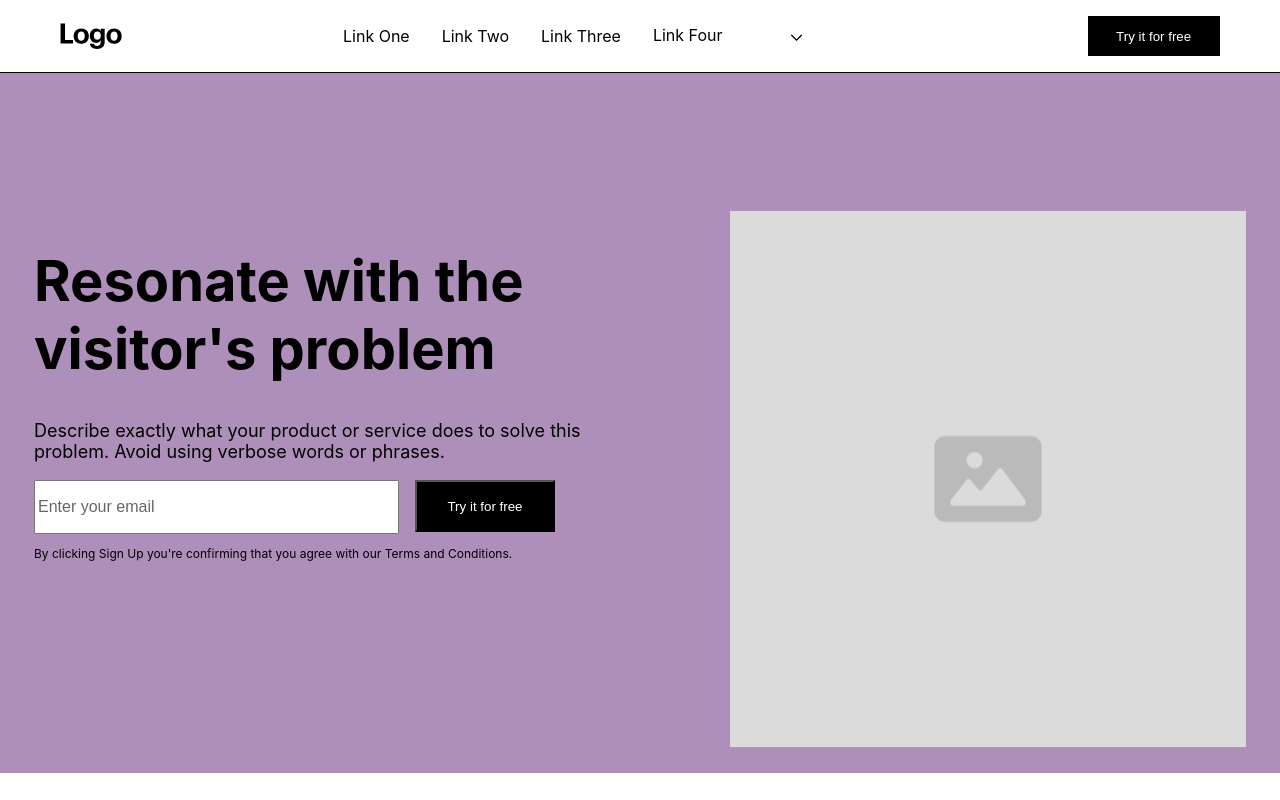
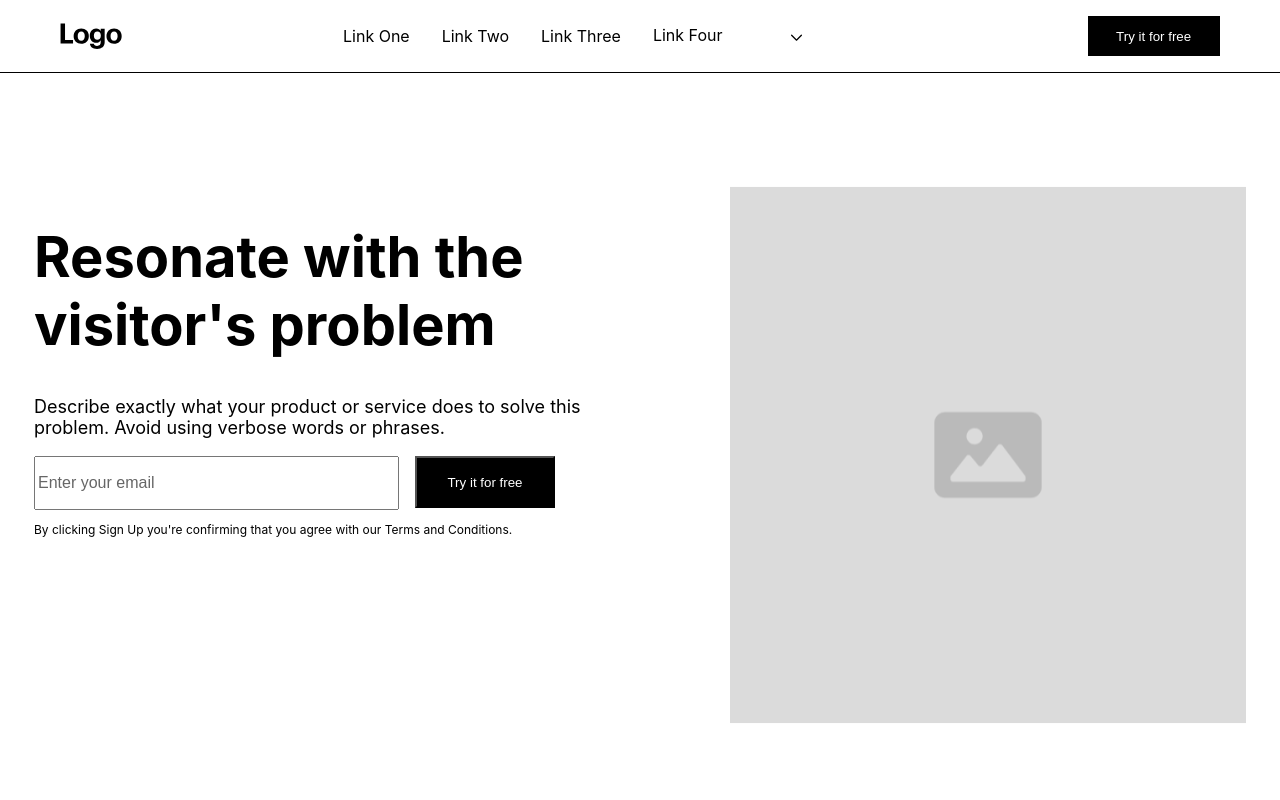
Before and after one commit to marianicacio/React-landpage, a React (Create React App) app: page / in a window 1280 px wide. Shown: the top 800 px of the page. Built offline with nearby package versions, Linux system fonts and the light colour scheme.

Commit message:
feat: css

```diff
--- a/src/App.css
+++ b/src/App.css
@@ -5,6 +5,10 @@
 .App-logo {
   height: 40vmin;
   pointer-events: none;
+}
+
+.cards {
+  display: flex;
 }
 
 @media (prefers-reduced-motion: no-preference) {
--- a/src/compoents/card/style.css
+++ b/src/compoents/card/style.css
@@ -1,32 +1,8 @@
-main {
-    width: 100%;
-    height: 700px;
-    display: flex;
-    justify-content: center;
-    align-items: center;
-    background-color: #ae8fba;
-}
-
-.card {
-    width: 520px;
-    height: 450px;
+.card-container {
     display: flex;
     flex-direction: column;
-    justify-content: center;
-    align-items: center;
-    text-align: center;
-    background-color: pink;
-    border-radius: 20px;
-}
-
-.card img {
-    width: 500px;
-    border: 5px solid #ff0099;
-    border-radius: 20px;
-}
-
-.card p {
-    font-size: 20px;
-    color: #562155;
-    font-weight: 600;
-}
+    align-items: flex-start;
+    width: 406px;
+    height: 226px;
+    gap: 24px;
+  }
```
